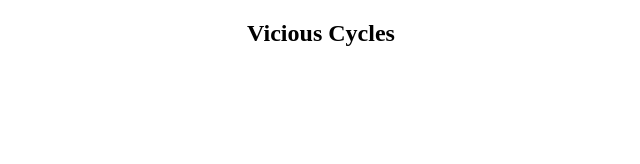
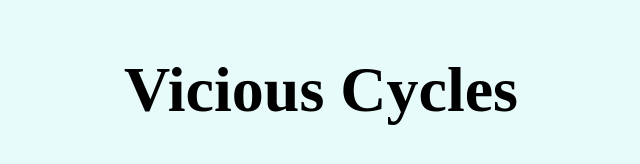
Before and after one commit to cfrisbee/ViciousCyclesProject, a plain HTML site: page index.html in a window 1280 px wide. Shown: the whole page, without its empty margins (319-959 px from the left). Drawn offline with Linux system fonts and the light colour scheme.

Commit message:
Add files via upload

```diff
--- a/index.html
+++ b/index.html
@@ -3,12 +3,21 @@
 <html lang="en">
 <head>
     <!--Add title for webpage using HTML5 structure-->
-        <title>Vicious Cycles</title>
     <meta charset="UTF-8">
+    <title>Vicious Cycles</title>
+    <!--Add an internal stylesheet for background color + edit properties-->
+    <style>
+        body {
+            background-color: #e7fbfb;
+        }
+        header h2 {
+            font-size: 4em;
+            text-align: center;
+            text-color: #010b5b;
+        }
+    </style>
 </head>
 <body>
-    <p><center>
-    <header><h2>Vicious Cycles</h2></header>
-</center></p>
+     <header><h2>Vicious Cycles</h2></header>
 </body>
 </html>
```
